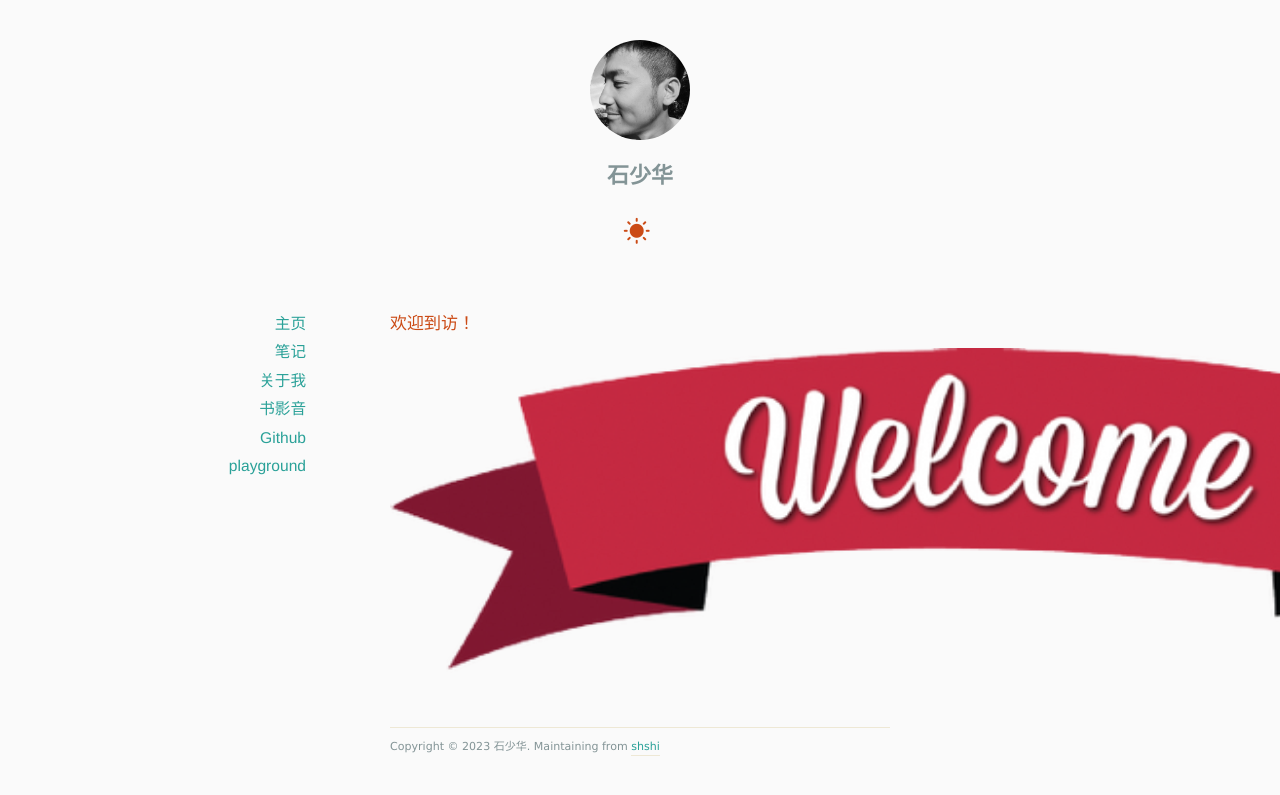
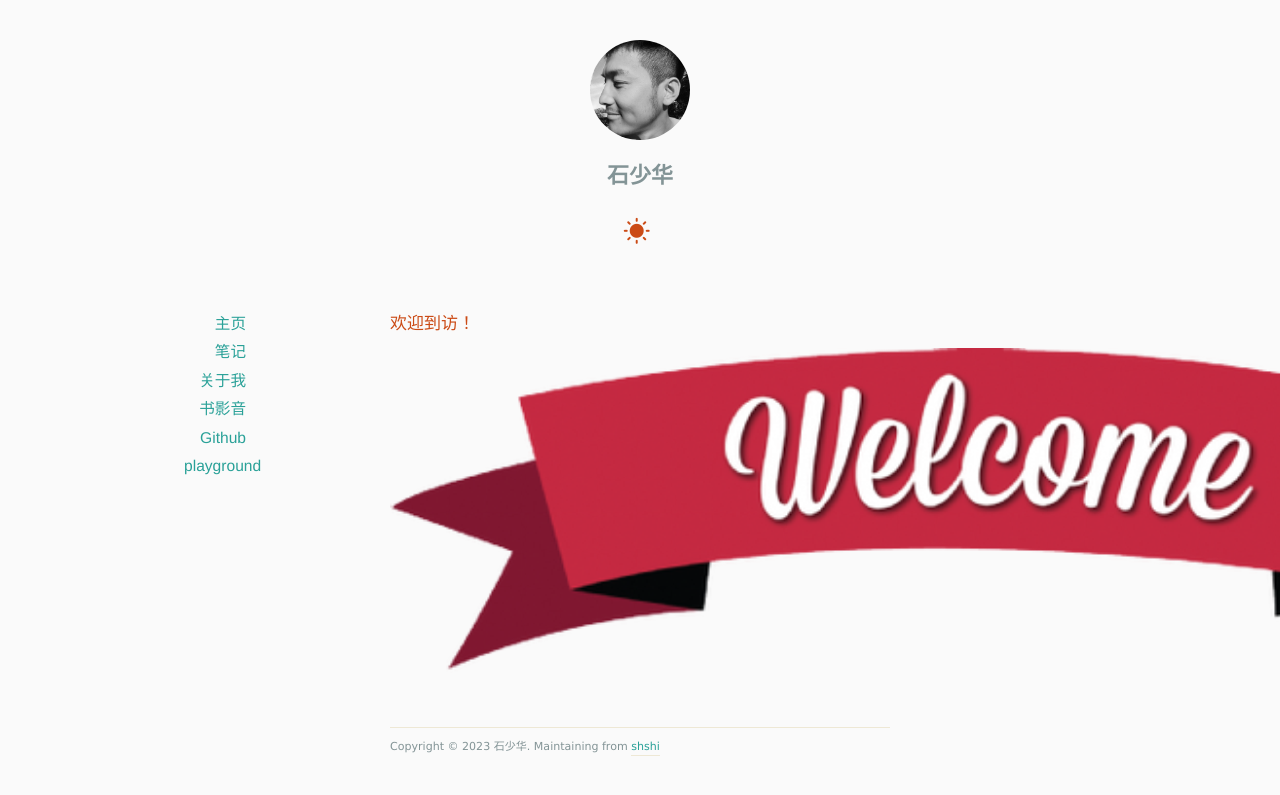
Before and after one commit to shshi/shishaohua.github.io, a Jekyll site: the page built from docs/index.html, in a window 1280 px wide. Shown: the top 795 px of the page. Built offline with Jekyll 4.4.1, drawn with Linux system fonts in a browser that asks for light colours; nearby versions of some CDN libraries; the list of posts is cut into pages by our own code.

Commit message:
Update style.css

```diff
--- a/docs/assets/css/style.css
+++ b/docs/assets/css/style.css
@@ -161,14 +161,14 @@ h3 {
 }
 
 #content {
-	width: 1200px;
+	width: 1200px; /*** 500px ***/
 	margin: 0 auto;
 }
 
 #sidebar {
 	position: absolute;
 	text-align: right;
-	width: 160px;
+	width: 100px; /*** 160px ***/
 	top: 0;
 	left: -240px;
 }
```
